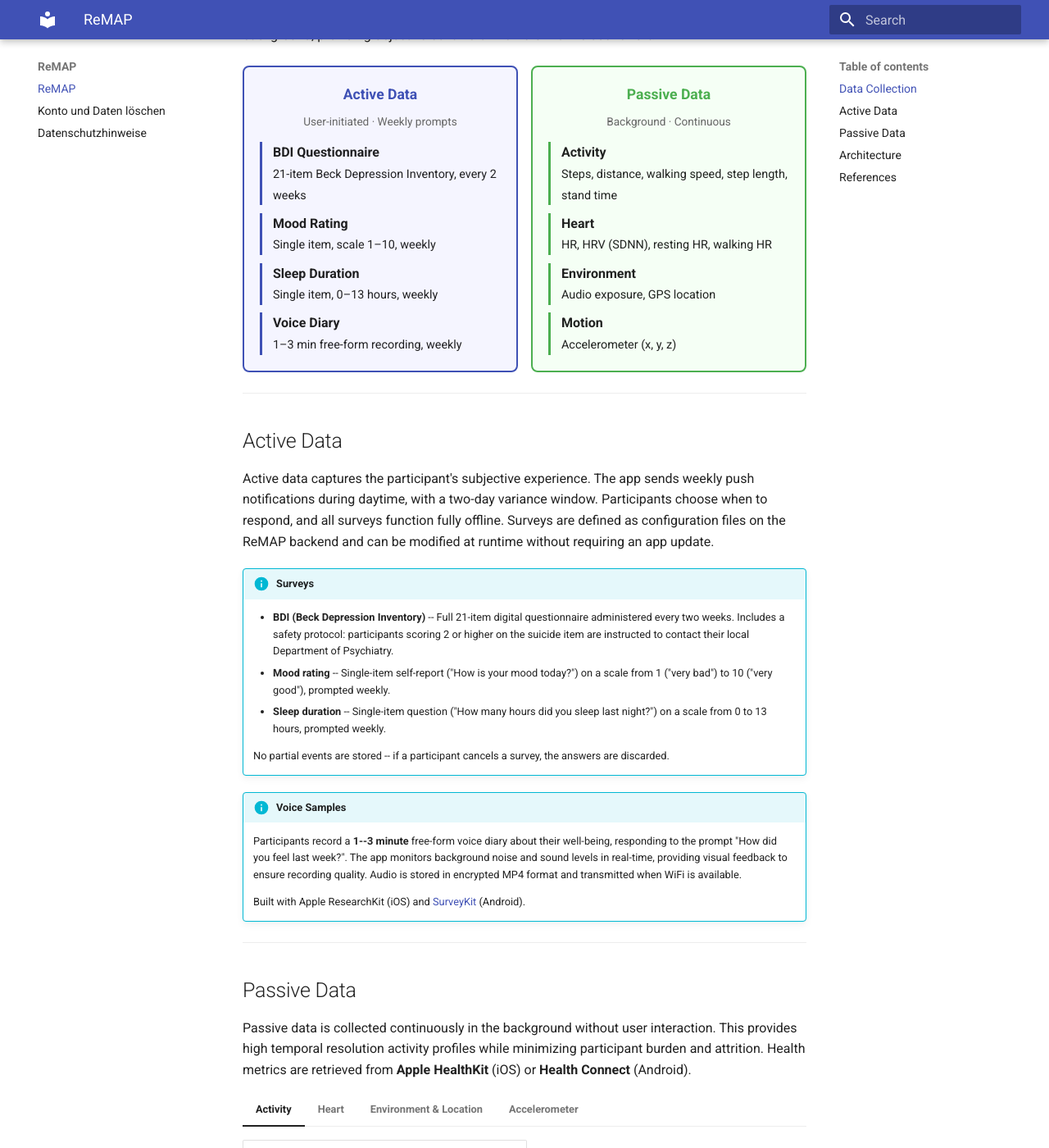
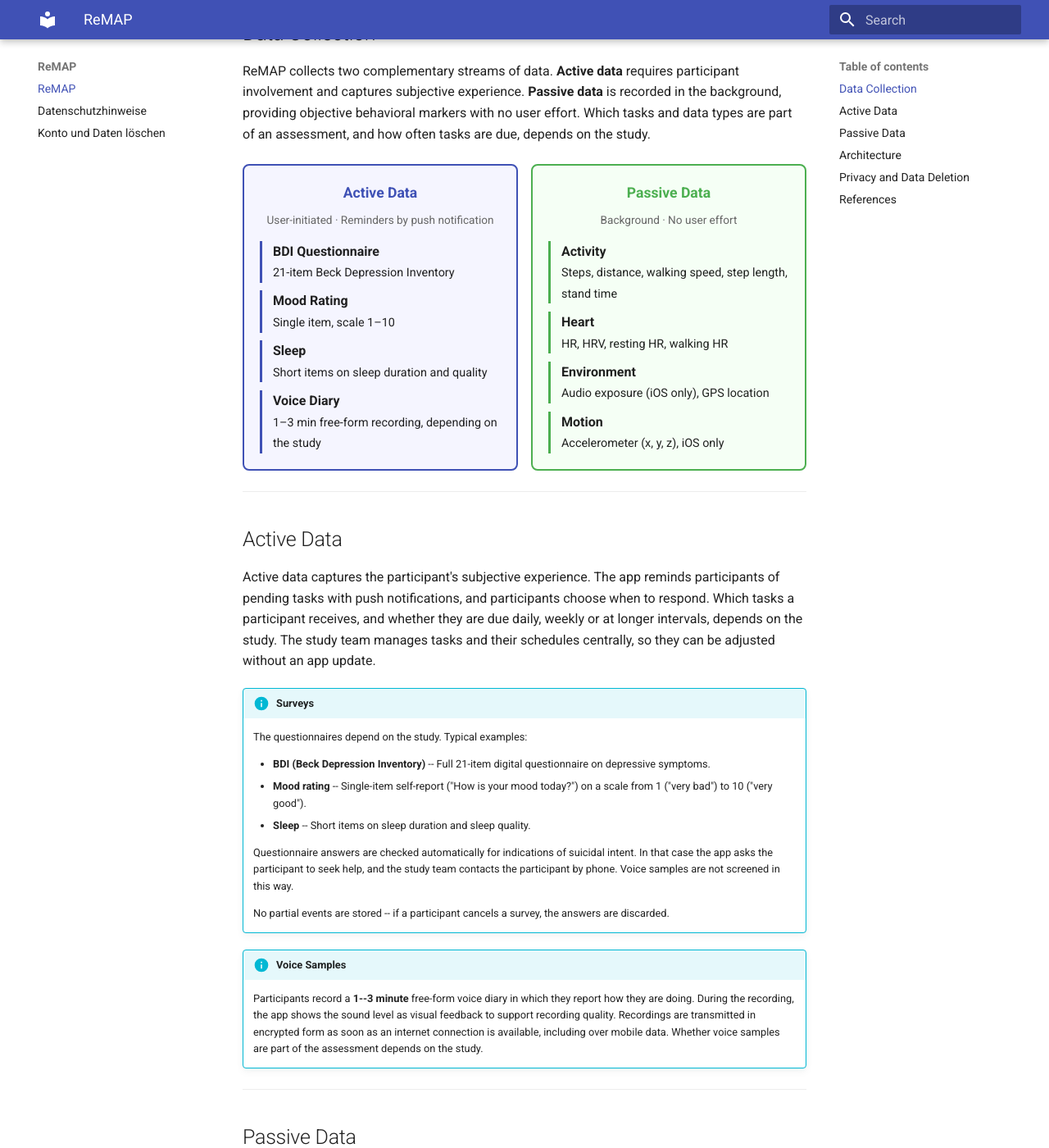
Before and after one commit to wwu-remap/wwu-remap.github.io, an MkDocs documentation site: the page built from docs/index.md, in a window 1280 px wide and 1400 px high, scrolled down 818 px. Shown: the whole window at 82% size. Built offline with MkDocs 1.6.1 and Material for MkDocs 9.7.7, drawn with Linux system fonts in a browser that asks for light colours; some of the changed text lies outside the part shown.

Commit message:
docs: align the start page with app version 2.3.0 and the privacy notice

```diff
--- a/docs/index.md
+++ b/docs/index.md
@@ -4,59 +4,65 @@
 
 !!! note "Zusammenfassung"
 
-    Die Smartphone App ReMAP (Remote Monitoring Application) ist eine Anwendung für Android und iOS, die für psychiatrische Forschungszwecke am Institut für Translationale Psychiatrie der Universität Münster entwickelt und eingesetzt wird.
+    Die Smartphone-App ReMAP (Remote Monitoring Application) ist eine Anwendung für Android und iOS, die für psychiatrische Forschungszwecke am Institut für Translationale Psychiatrie der Universität Münster entwickelt und eingesetzt wird.
 
-    Derzeit erfassen wir zahlreiche Parameter passiv, darunter die Anzahl der Schritte, die zurückgelegte Strecke, die Geolokalisierung (GPS) und die kontinuierliche dreidimensionale Beschleunigung. Darüber hinaus werden wöchentlich aktive Fragebögen durchgeführt, einschließlich der Bewertung von Affektivität, Schlafqualität und depressiven Symptomen mit dem Beck Depression Inventory (BDI). Außerdem erfassen wir wöchentliche Stimmproben, in denen die Teilnehmer gefragt werden, wie es ihnen in den letzten zwei Wochen ergangen ist.
+    Derzeit erfassen wir zahlreiche Parameter passiv, darunter die Anzahl der Schritte, die zurückgelegte Strecke, die Geolokalisierung (GPS) und auf dem iPhone die dreidimensionale Beschleunigung.
+    Darüber hinaus werden regelmäßig aktive Fragebögen durchgeführt, einschließlich der Bewertung von Affektivität, Schlafqualität und depressiven Symptomen mit dem Beck Depression Inventory (BDI).
+    Außerdem erfassen wir je nach Studie Stimmproben, in denen die Teilnehmenden berichten, wie es ihnen geht.
+    Welche Daten erhoben werden und wie häufig, hängt von der jeweiligen Studie und von den erteilten Berechtigungen ab.
+
+    Die Daten werden pseudonymisiert und ausschließlich für die wissenschaftliche Forschung verarbeitet.
+    Einzelheiten stehen in den [Datenschutzhinweisen](privacy-policy.md); wie Teilnehmende die Löschung ihres Kontos und ihrer Daten anfragen, beschreibt die Seite [Konto und Daten löschen](account-deletion.md).
 
 ReMAP is a smartphone application for continuous assessment of affective symptoms and activity in psychiatric research. Developed at the [Institute for Translational Psychiatry](https://www.medizin.uni-muenster.de/itp/), University of Münster, Germany, ReMAP combines **active** self-reports with **passive** sensor data to build high-resolution longitudinal profiles of mood, behavior, and daily functioning.
 
-The app runs natively on **iOS** and **Android** and serves as an add-on assessment for ongoing longitudinal deep phenotyping studies, complementing neuroimaging, genetics, microbiome data, neuropsychological tests, and clinical interviews.
+The app runs natively on **iOS** and **Android** and is used in longitudinal studies, where it can complement assessments such as neuroimaging, genetics, neuropsychological tests, and clinical interviews.
 
 ---
 
 ## Data Collection
 
-ReMAP collects two complementary streams of data. **Active data** requires participant involvement and captures subjective experience. **Passive data** is recorded continuously in the background, providing objective behavioral markers with no user effort.
+ReMAP collects two complementary streams of data. **Active data** requires participant involvement and captures subjective experience. **Passive data** is recorded in the background, providing objective behavioral markers with no user effort. Which tasks and data types are part of an assessment, and how often tasks are due, depends on the study.
 
 <div style="display: flex; gap: 1em; flex-wrap: wrap; margin: 1.5em 0;">
 <div style="flex: 1; min-width: 280px; border: 2px solid #3f51b5; border-radius: 8px; padding: 1.2em; background: #f5f5ff;">
 <div style="text-align: center; font-weight: bold; font-size: 1.1em; color: #3f51b5; margin-bottom: 0.5em;">Active Data</div>
-<div style="text-align: center; color: #666; font-size: 0.85em; margin-bottom: 1em;">User-initiated &middot; Weekly prompts</div>
+<div style="text-align: center; color: #666; font-size: 0.85em; margin-bottom: 1em;">User-initiated &middot; Reminders by push notification</div>
 <div style="border-left: 3px solid #3f51b5; padding-left: 0.8em; margin-bottom: 0.6em;">
 <strong>BDI Questionnaire</strong><br>
-<span style="font-size: 0.9em;">21-item Beck Depression Inventory, every 2 weeks</span>
+<span style="font-size: 0.9em;">21-item Beck Depression Inventory</span>
 </div>
 <div style="border-left: 3px solid #3f51b5; padding-left: 0.8em; margin-bottom: 0.6em;">
 <strong>Mood Rating</strong><br>
-<span style="font-size: 0.9em;">Single item, scale 1&ndash;10, weekly</span>
+<span style="font-size: 0.9em;">Single item, scale 1&ndash;10</span>
 </div>
 <div style="border-left: 3px solid #3f51b5; padding-left: 0.8em; margin-bottom: 0.6em;">
-<strong>Sleep Duration</strong><br>
-<span style="font-size: 0.9em;">Single item, 0&ndash;13 hours, weekly</span>
+<strong>Sleep</strong><br>
+<span style="font-size: 0.9em;">Short items on sleep duration and quality</span>
 </div>
 <div style="border-left: 3px solid #3f51b5; padding-left: 0.8em;">
 <strong>Voice Diary</strong><br>
-<span style="font-size: 0.9em;">1&ndash;3 min free-form recording, weekly</span>
+<span style="font-size: 0.9em;">1&ndash;3 min free-form recording, depending on the study</span>
 </div>
 </div>
 <div style="flex: 1; min-width: 280px; border: 2px solid #4caf50; border-radius: 8px; padding: 1.2em; background: #f5fff5;">
 <div style="text-align: center; font-weight: bold; font-size: 1.1em; color: #4caf50; margin-bottom: 0.5em;">Passive Data</div>
-<div style="text-align: center; color: #666; font-size: 0.85em; margin-bottom: 1em;">Background &middot; Continuous</div>
+<div style="text-align: center; color: #666; font-size: 0.85em; margin-bottom: 1em;">Background &middot; No user effort</div>
 <div style="border-left: 3px solid #4caf50; padding-left: 0.8em; margin-bottom: 0.6em;">
 <strong>Activity</strong><br>
 <span style="font-size: 0.9em;">Steps, distance, walking speed, step length, stand time</span>
 </div>
 <div style="border-left: 3px solid #4caf50; padding-left: 0.8em; margin-bottom: 0.6em;">
 <strong>Heart</strong><br>
-<span style="font-size: 0.9em;">HR, HRV (SDNN), resting HR, walking HR</span>
+<span style="font-size: 0.9em;">HR, HRV, resting HR, walking HR</span>
 </div>
 <div style="border-left: 3px solid #4caf50; padding-left: 0.8em; margin-bottom: 0.6em;">
 <strong>Environment</strong><br>
-<span style="font-size: 0.9em;">Audio exposure, GPS location</span>
+<span style="font-size: 0.9em;">Audio exposure (iOS only), GPS location</span>
 </div>
 <div style="border-left: 3px solid #4caf50; padding-left: 0.8em;">
 <strong>Motion</strong><br>
-<span style="font-size: 0.9em;">Accelerometer (x, y, z)</span>
+<span style="font-size: 0.9em;">Accelerometer (x, y, z), iOS only</span>
 </div>
 </div>
 </div>
@@ -65,27 +71,29 @@
 
 ## Active Data
 
-Active data captures the participant's subjective experience. The app sends weekly push notifications during daytime, with a two-day variance window. Participants choose when to respond, and all surveys function fully offline. Surveys are defined as configuration files on the ReMAP backend and can be modified at runtime without requiring an app update.
+Active data captures the participant's subjective experience. The app reminds participants of pending tasks with push notifications, and participants choose when to respond. Which tasks a participant receives, and whether they are due daily, weekly or at longer intervals, depends on the study. The study team manages tasks and their schedules centrally, so they can be adjusted without an app update.
 
 !!! info "Surveys"
 
-    - **BDI (Beck Depression Inventory)** -- Full 21-item digital questionnaire administered every two weeks. Includes a safety protocol: participants scoring 2 or higher on the suicide item are instructed to contact their local Department of Psychiatry.
-    - **Mood rating** -- Single-item self-report ("How is your mood today?") on a scale from 1 ("very bad") to 10 ("very good"), prompted weekly.
-    - **Sleep duration** -- Single-item question ("How many hours did you sleep last night?") on a scale from 0 to 13 hours, prompted weekly.
+    The questionnaires depend on the study. Typical examples:
+
+    - **BDI (Beck Depression Inventory)** -- Full 21-item digital questionnaire on depressive symptoms.
+    - **Mood rating** -- Single-item self-report ("How is your mood today?") on a scale from 1 ("very bad") to 10 ("very good").
+    - **Sleep** -- Short items on sleep duration and sleep quality.
+
+    Questionnaire answers are checked automatically for indications of suicidal intent. In that case the app asks the participant to seek help, and the study team contacts the participant by phone. Voice samples are not screened in this way.
 
     No partial events are stored -- if a participant cancels a survey, the answers are discarded.
 
 !!! info "Voice Samples"
 
-    Participants record a **1--3 minute** free-form voice diary about their well-being, responding to the prompt "How did you feel last week?". The app monitors background noise and sound levels in real-time, providing visual feedback to ensure recording quality. Audio is stored in encrypted MP4 format and transmitted when WiFi is available.
-
-    Built with Apple ResearchKit (iOS) and [SurveyKit](https://github.com/quickbirdstudios/SurveyKit) (Android).
+    Participants record a **1--3 minute** free-form voice diary in which they report how they are doing. During the recording, the app shows the sound level as visual feedback to support recording quality. Recordings are transmitted in encrypted form as soon as an internet connection is available, including over mobile data. Whether voice samples are part of the assessment depends on the study.
 
 ---
 
 ## Passive Data
 
-Passive data is collected continuously in the background without user interaction. This provides high temporal resolution activity profiles while minimizing participant burden and attrition. Health metrics are retrieved from **Apple HealthKit** (iOS) or **Health Connect** (Android).
+Passive data is collected in the background without user interaction. This provides activity profiles with high temporal resolution while minimizing participant burden and attrition. Health metrics are retrieved from **Apple HealthKit** (iOS) or **Health Connect** (Android). Which data is collected depends on the study and on the permissions the participant grants.
 
 === "Activity"
 
@@ -115,15 +123,34 @@
 
 === "Accelerometer"
 
-    Acceleration data is collected in the background on both iOS and Android.
+    Acceleration data is collected in the background on iOS only.
+
+!!! info "Additional data starting with app version 2.3.0"
+
+    Starting with app version 2.3.0, a study can enable further passive data types. What is collected depends on the study and on the permissions granted.
+
+    - **Further sensors** -- steps and activity type, places visited, barometric pressure, network type with a non-reversible Wi-Fi identifier, battery and device status, screen brightness and time zone, ringer mode and Do Not Disturb or Focus, the number of nearby Bluetooth devices without names or addresses, and ambient sound level as a level value without any audio recording.
+    - **Android only** -- when the screen was switched on, switched off and unlocked, how long other apps were used per hour (app names, no content), sleep phases detected by the phone, and ambient light.
+    - **Use of the app itself** -- when a reminder arrived, when a task was opened or finished, and when and for how long ReMAP was open; no screen contents or input.
+
+    The complete list is part of the [privacy notice](privacy-policy.md) (in German).
 
 ---
 
 ## Architecture
 
-The app works in the background and collects passive sensor data without active participant involvement. Data is encrypted on-device and transferred to the ReMAP server. Surveys and their notification schedules are managed centrally through the backend, enabling runtime configuration changes across both platforms.
+The app works in the background and collects passive sensor data without active participant involvement. Data is first stored on the device and transferred in encrypted form to the ReMAP server once an internet connection is available. Tasks and their reminder schedules are managed centrally, so a study can be adjusted on both platforms without an app update.
 
-ReMAP requires access to **Apple HealthKit** (iOS) or **Health Connect** (Android) for health and activity data. GPS and accelerometer access are handled through standard OS-level permissions.
+Health and activity data is read from **Apple HealthKit** (iOS) or **Health Connect** (Android) once the participant has granted access. Location and motion access are handled through standard OS-level permissions. Participants can withdraw permissions at any time in the device settings.
+
+---
+
+## Privacy and Data Deletion
+
+Study data is processed in pseudonymised form and used exclusively for scientific research, on the basis of the participant's voluntary consent. Participation can be ended at any time without giving reasons.
+
+- [Datenschutzhinweise](privacy-policy.md) -- the privacy notice (in German): which data is collected and why, pseudonymisation, the optional email backup for switching phones, retention and participants' rights.
+- [Konto und Daten löschen](account-deletion.md) -- how participants request the deletion of their account and study data, in the app or by email (German, with an English summary).
 
 ---
 
--- a/mkdocs.yml
+++ b/mkdocs.yml
@@ -9,6 +9,11 @@
   features:
     - content.tabs.link
 
+nav:
+  - index.md
+  - privacy-policy.md
+  - account-deletion.md
+
 markdown_extensions:
   - admonition
   - pymdownx.details
```
Also changed, not shown: other parts of docs/index.md (+1 -1 lines).
